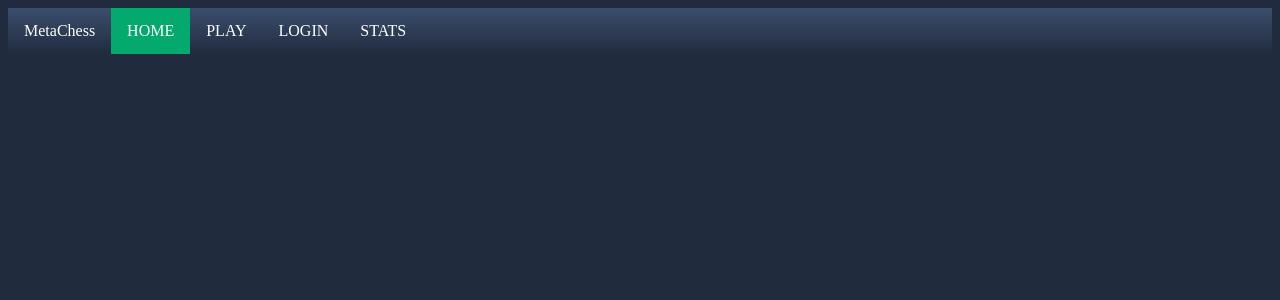
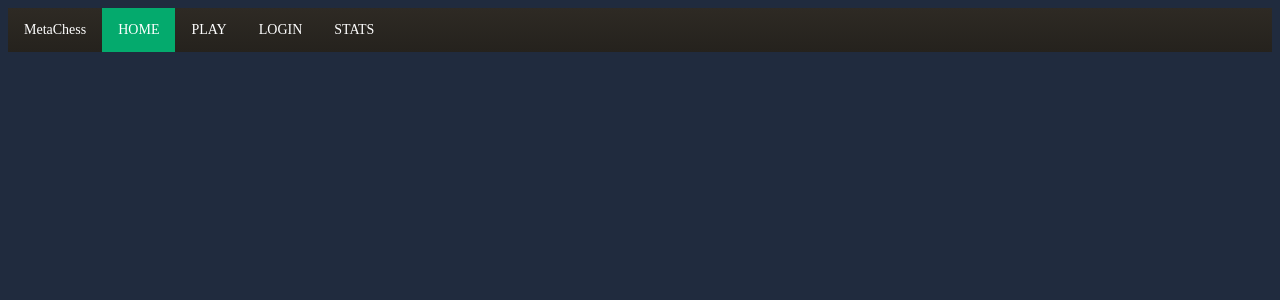
Before and after one commit to devpatel511/MetaChess, a React (Create React App) app in the folder front-end/: page / in a window 1280 px wide. Shown: the top 300 px of the page. Built offline with nearby package versions, Linux system fonts and the light colour scheme.

Commit message:
Update index.css

```diff
--- a/front-end/src/index.css
+++ b/front-end/src/index.css
@@ -8,7 +8,7 @@
 }
 
 body {
-	background-color: var(--dark-alt);
+    background-color: var(--dark-alt);
 	color: var(--light);
 }
 
@@ -25,7 +25,13 @@ li {
 }
 
 nav {
-	background: linear-gradient(#3c4e6e, var(--dark-alt));
+	background: var(--dark-alt) linear-gradient(to bottom, hsl(37deg, 12%, 16%), hsl(37deg, 10%, 8%) 116px) no-repeat;
+	background-image: linear-gradient(rgb(46, 42, 36), rgb(22, 21, 18) 116px);
+	font-size: 14px;
+	overflow: hidden;
+	padding: 30px;
+	display: flex;
+ 	justify-content:space-between;
 }
 
 .link {
```
